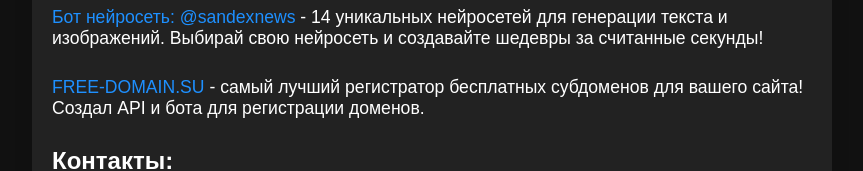
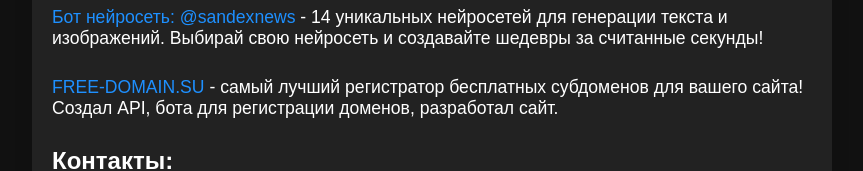
Before and after one commit to xevvv/xevvv.github.io, a plain HTML site: page index.html in a window 1280 px wide. Shown: the part 430-601 px from the top of the page, without its empty margins (208-1071 px from the left). Drawn offline with Linux system fonts and the light colour scheme; grey boxes are pictures that could not be loaded.

Commit message:
Update index.html

```diff
--- a/index.html
+++ b/index.html
@@ -24,7 +24,7 @@
       <h2>Проекты:</h2>
       <ul>
         <li><a href="https://t.me/sandexnews" target="_blank">Бот нейросеть: @sandexnews</a> - 14 уникальных нейросетей для генерации текста и изображений. Выбирай свою нейросеть и создавайте шедевры за считанные секунды!</li><br>
-        <li><a href="https://free-domain.su/" target="_blank">FREE-DOMAIN.SU</a> - самый лучший регистратор бесплатных субдоменов для вашего сайта! Создал API и бота для регистрации доменов.</li><br>
+        <li><a href="https://free-domain.su/" target="_blank">FREE-DOMAIN.SU</a> - самый лучший регистратор бесплатных субдоменов для вашего сайта! Создал API, бота для регистрации доменов, разработал сайт.</li><br>
       </ul>
     </section>
     <section class="contacts">
```
